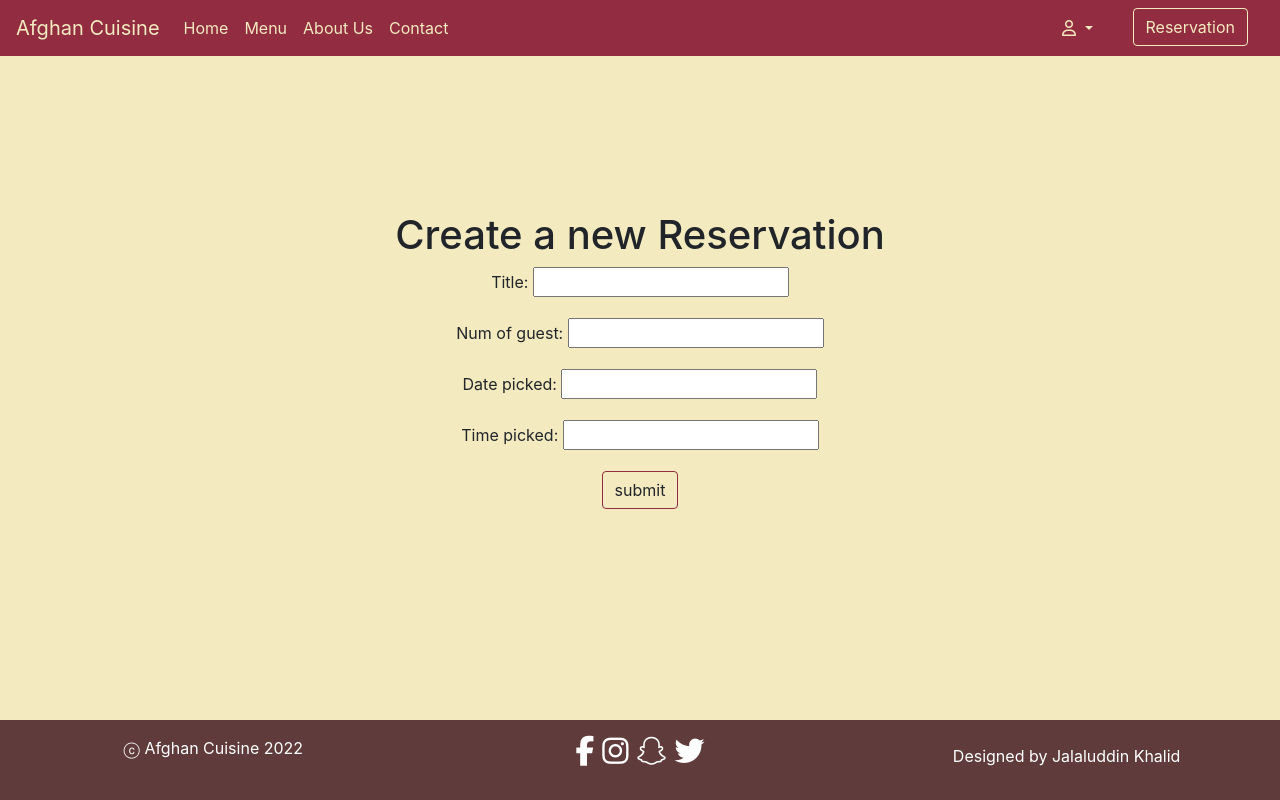
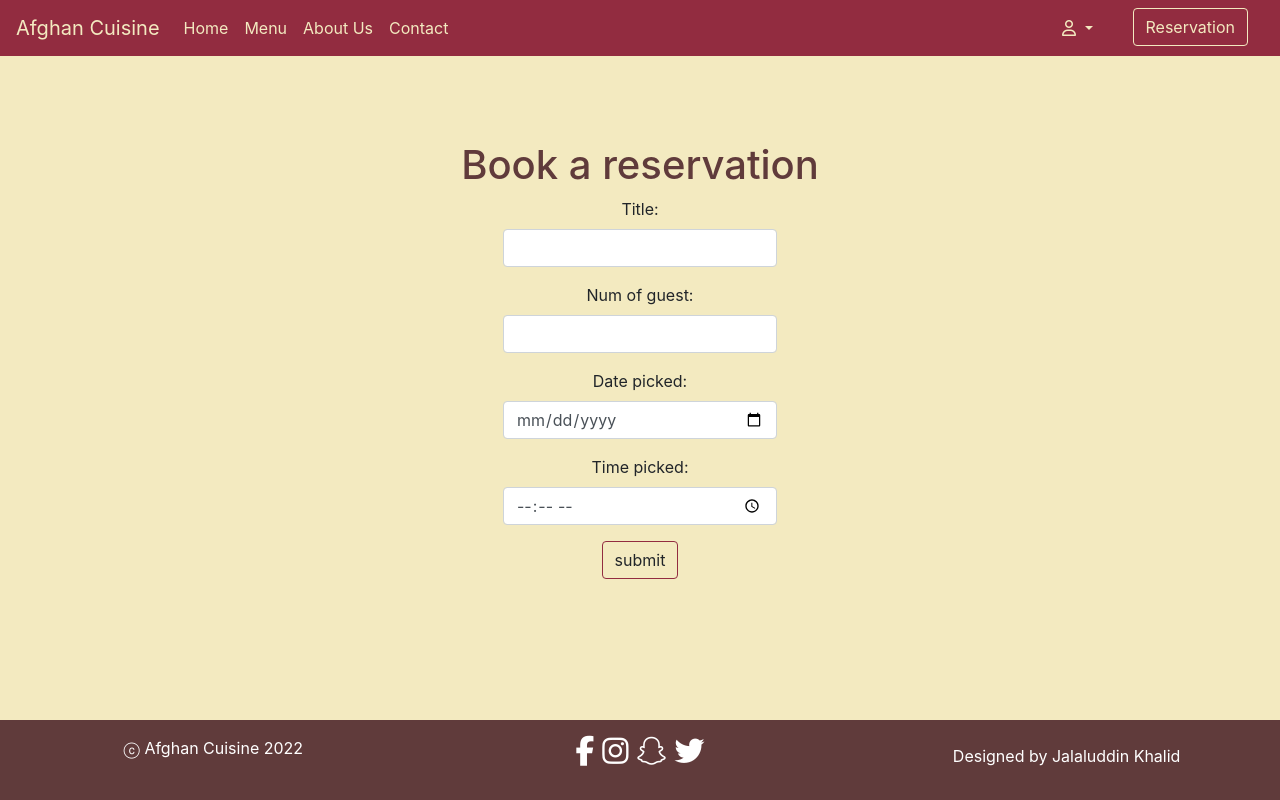
Before and after one commit to jalalk1244/afghan-cuisine, a Django app: page /create_reservation in a window 1280 px wide. Run offline with Django 3.2, Linux system fonts and the light colour scheme; some libraries are stand-ins or nearby versions.

Commit message:
Add widgets to the reservation form fields

```diff
--- a/reservation/forms.py
+++ b/reservation/forms.py
@@ -8,3 +8,10 @@ class ReservationForm(ModelForm):
     class Meta:
         model = Reservation
         fields = ('title', 'num_of_guest', 'date_picked', 'time_picked')
+
+        widgets = {
+            'title': forms.TextInput(attrs={'class': 'form-control', 'required': True,}),
+            'num_of_guest': forms.NumberInput(attrs={'class': 'form-control', 'minlength': 1, 'maxlength': 10, 'required': True, 'type': 'number',}),
+            'date_picked': forms.DateInput(attrs={'class': 'form-control', 'type': 'date', 'required': True}),
+            'time_picked': forms.TimeInput(attrs={'class': 'form-control', 'type': 'time', 'required': True,}),
+        }
--- a/templates/base.html
+++ b/templates/base.html
@@ -32,10 +32,10 @@
               <a class="nav-link text-creamy" href="#">Menu</a>
             </li>
             <li class="nav-item">
-              <a class="nav-link text-creamy" href="#about-section">About Us</a>
+              <a class="nav-link text-creamy" href="{% url 'index' %}#about-section">About Us</a>
             </li>
             <li class="nav-item">
-                <a class="nav-link text-creamy" href="#contact-section">Contact</a>
+                <a class="nav-link text-creamy" href="{% url 'index' %}#contact-section">Contact</a>
             </li>
 
           </ul>
--- a/templates/create_reservation.html
+++ b/templates/create_reservation.html
@@ -2,10 +2,11 @@
 
 {% block content %}
     <center style="height: 90vh;" class="d-flex flex-column justify-content-center align-items-center bg-creamy">
-        <h1>Create a new Reservation</h1>
         {% if submitted %}
-            Your reservation is awaiting approval now
+            <h1 class="text-brown">Thank you for your reservation</h1>
+            <p class="h3">Your reservation is awaiting approval now</p>
         {% else %}
+            <h1 class="text-brown">Book a reservation</h1>
             <form action="" method="POST">
                 {% csrf_token %}
                 {{ form.as_p }}
```
